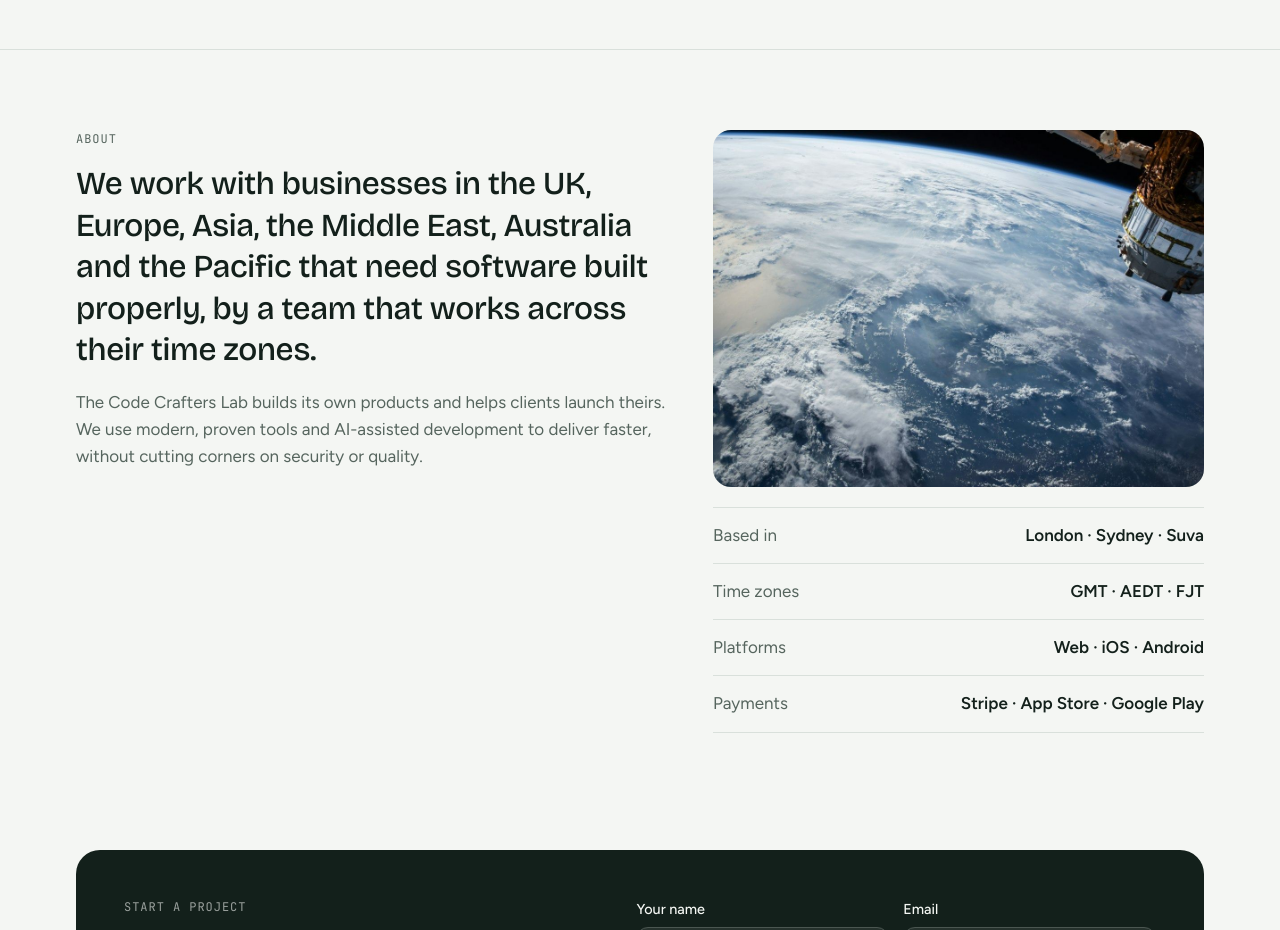
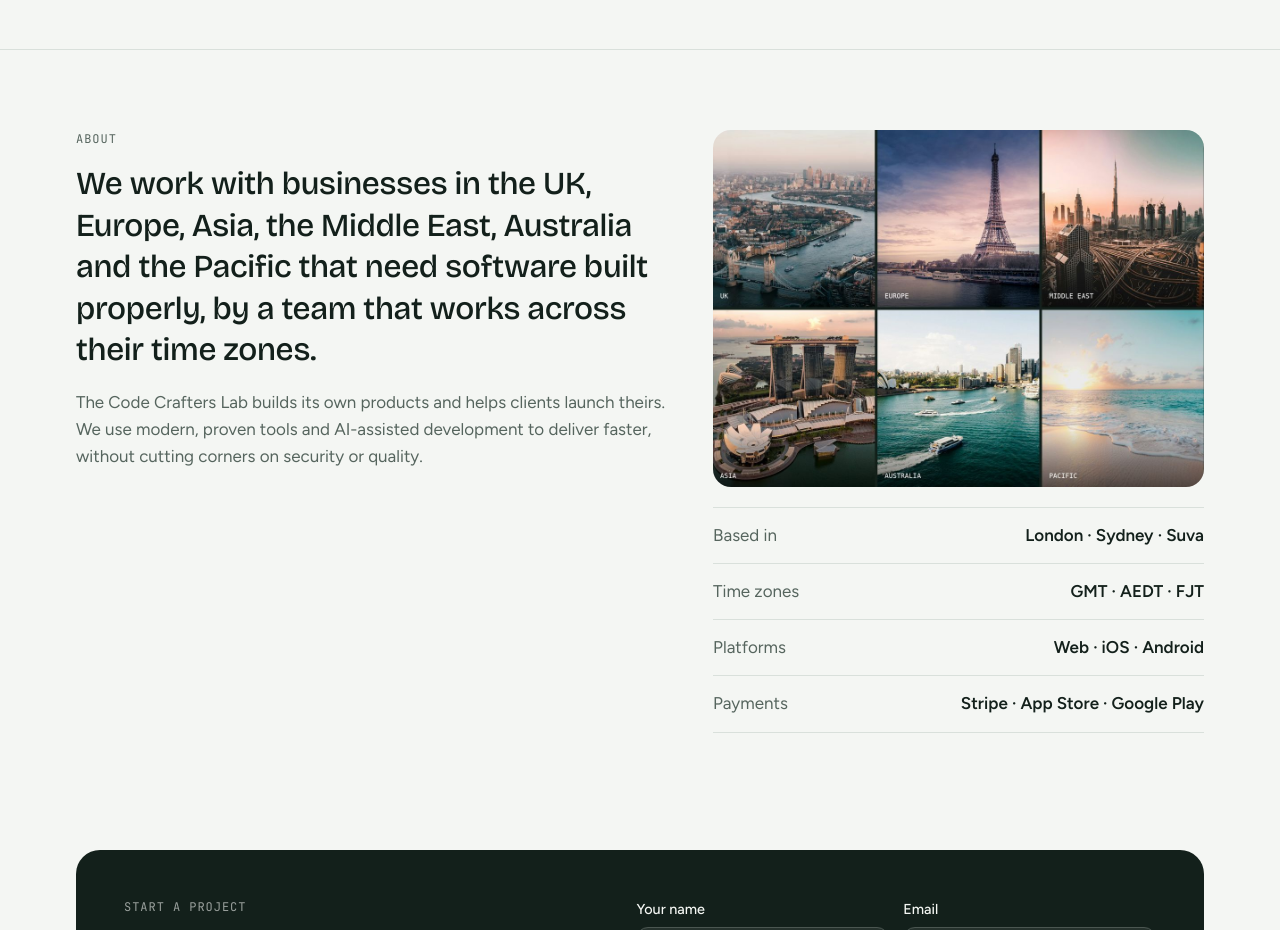
Before and after one commit to thecodecrafterslab/thecodecrafters-website, a plain HTML site: page index.html in a window 1280 px wide. Shown: the part 3200-4130 px from the top of the page. Drawn offline with nearby package versions, Linux system fonts and the light colour scheme.

Commit message:
Use a six-region photo collage in the About section
Co-Authored-By: Claude Fable 5.2 <noreply@anthropic.com>
Claude-Session: https://claude.ai/code/session_01Uqweyp9VNs8x7cHNQCV4iW

```diff
--- a/index.html
+++ b/index.html
@@ -290,7 +290,7 @@ footer .wrap{display:flex;flex-wrap:wrap;justify-content:space-between;gap:12px}
         <p class="big" style="margin-top:14px">We work with businesses in the UK, Europe, Asia, the Middle East, Australia and the Pacific that need software built properly, by a team that works across their time zones.</p>
         <p style="margin-top:18px;color:var(--muted)">The Code Crafters Lab builds its own products and helps clients launch theirs. We use modern, proven tools and AI-assisted development to deliver faster, without cutting corners on security or quality.</p>
       </div>
-      <div><img class="about-photo" src="earth.jpg" alt="The Earth seen from orbit, with clouds over the ocean" loading="lazy"><dl class="facts">
+      <div><img class="about-photo" src="regions.jpg" alt="Six photos: London, Paris, Dubai, Singapore, Sydney Harbour and a Pacific beach, labelled UK, Europe, Middle East, Asia, Australia and Pacific" loading="lazy"><dl class="facts">
         <div><dt>Based in</dt><dd>London · Sydney · Suva</dd></div>
         <div><dt>Time zones</dt><dd>GMT · AEDT · FJT</dd></div>
         <div><dt>Platforms</dt><dd>Web · iOS · Android</dd></div>
```
Also changed, not shown: earth.jpg (deleted), regions.jpg (added).
